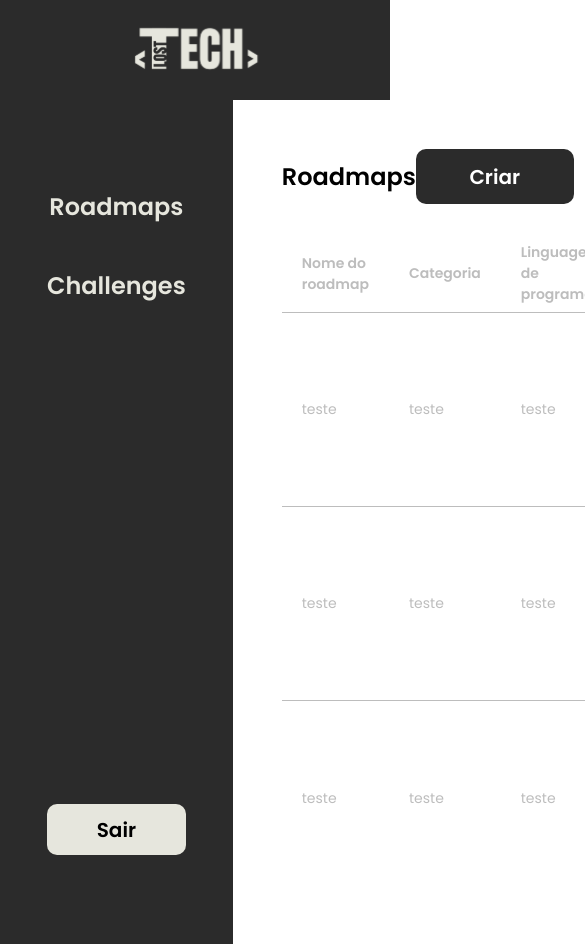
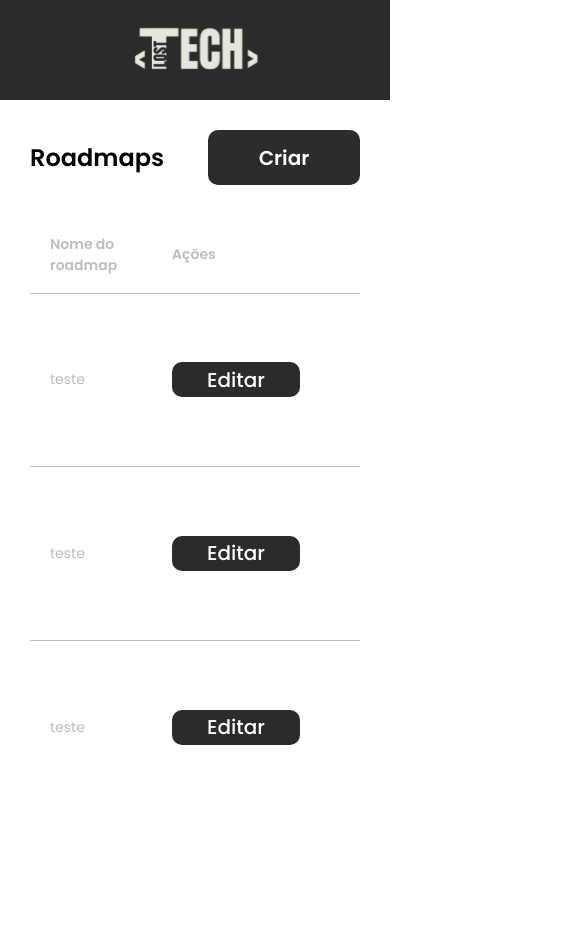
Before and after one commit to LT-LostTech/LT.frontEnd, a React (Vite) app: page /backoffice/dashboard/roadmaps in a window 390 px wide. Shown: the top 944 px of the page, 585 px wide, since content can reach past the window. After the commit the page ends 844 px from the top, so only its background shows below. Built offline with nearby package versions, Linux system fonts and the light colour scheme.

Commit message:
feat: added responsivity for the table

```diff
--- a/src/components/Aside/styled.ts
+++ b/src/components/Aside/styled.ts
@@ -9,6 +9,10 @@ export const AsideContainer = styled.aside`
   display: flex;
   justify-content: space-between;
   flex-direction: column;
+
+  @media (max-width: 1024px) {
+    display: none;
+  }
 `;
 
 export const AsideContent = styled.div`
--- a/src/pages/backOffice/dashboard/styled.ts
+++ b/src/pages/backOffice/dashboard/styled.ts
@@ -15,6 +15,11 @@ export const DashboardContainer = styled.main`
   gap: 32px;
   display: flex;
   flex-direction: column;
+
+
+  @media (max-width: 430px) {
+    padding: 30px;
+  }
 `;
 
 export const DashboardLabelContainer = styled.div`
@@ -23,6 +28,12 @@ export const DashboardLabelContainer = styled.div`
   display: flex;
   align-items: center;
   justify-content: space-between;
+
+  @media (max-width: 430px) {
+    button {
+      width: 152px;
+    }
+  }
 `;
 
 export const DashboardLabelText = styled.h2`
@@ -36,6 +47,10 @@ export const DashboardTable = styled.table`
   height: 100%;
   border-spacing: 8px;
   border-collapse: collapse;
+
+  @media (max-width: 1024px) {
+    border-spacing: 2px;
+  }
 `;
 
 export const DashboardTableHeader = styled.thead`
@@ -57,6 +72,12 @@ export const DashboardTableHeaderCell = styled.th`
   padding: 0 20px;
   height: auto;
 
+  @media (max-width: 430px) {
+    &:nth-child(2),
+    &:nth-child(3) {
+      display: none;
+    }
+  }
 `;
 
 export const DashboardTableBody = styled.tbody`
@@ -69,6 +90,7 @@ export const DashboardTableBodyRow = styled.tr`
   width: 100%;
   border-top: 1px solid ${theme.colors.gray400};
   padding: 8px;
+
 `;
 
 export const DashboardTableBodyCell = styled.td`
@@ -78,4 +100,11 @@ export const DashboardTableBodyCell = styled.td`
   padding: 0 20px;
   height: auto;
   text-align: left;
+
+  @media (max-width: 430px) {
+    &:nth-child(2),
+    &:nth-child(3) {
+      display: none;
+    }
+  }
 `;
```
